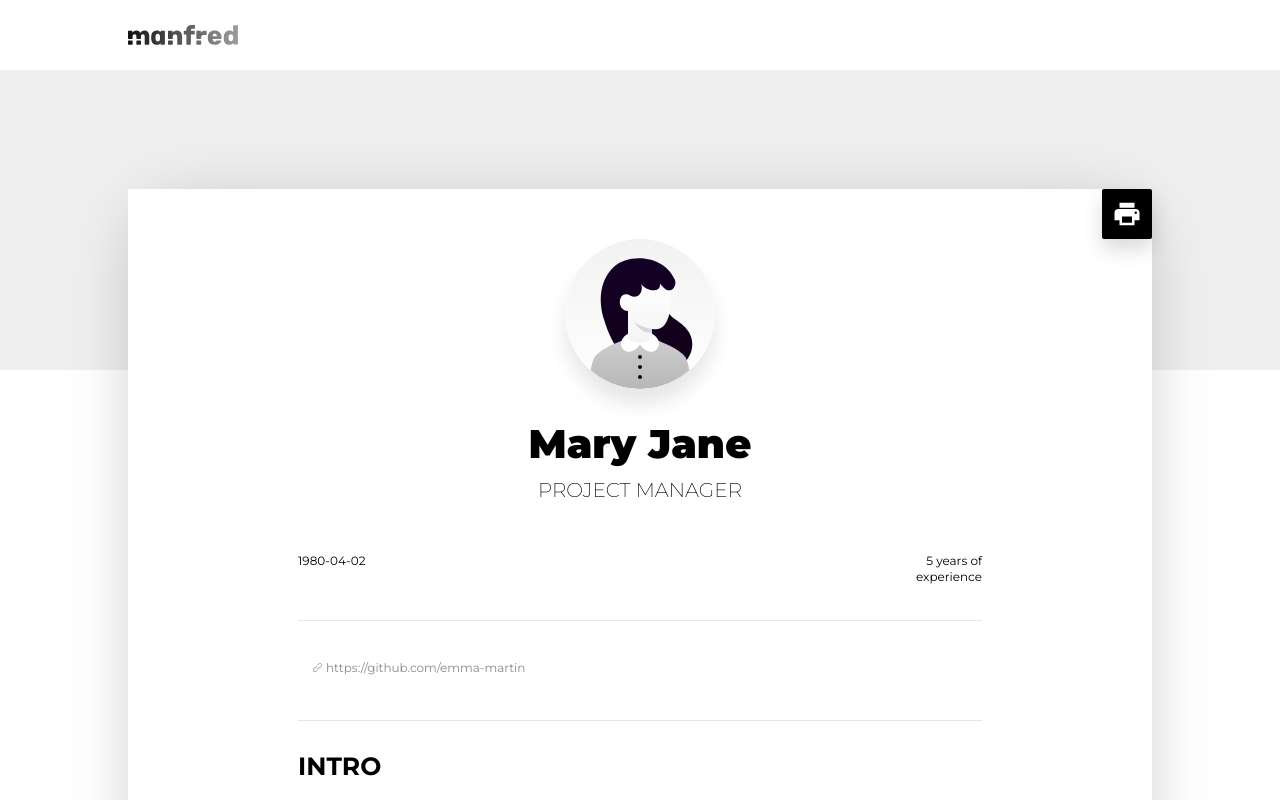
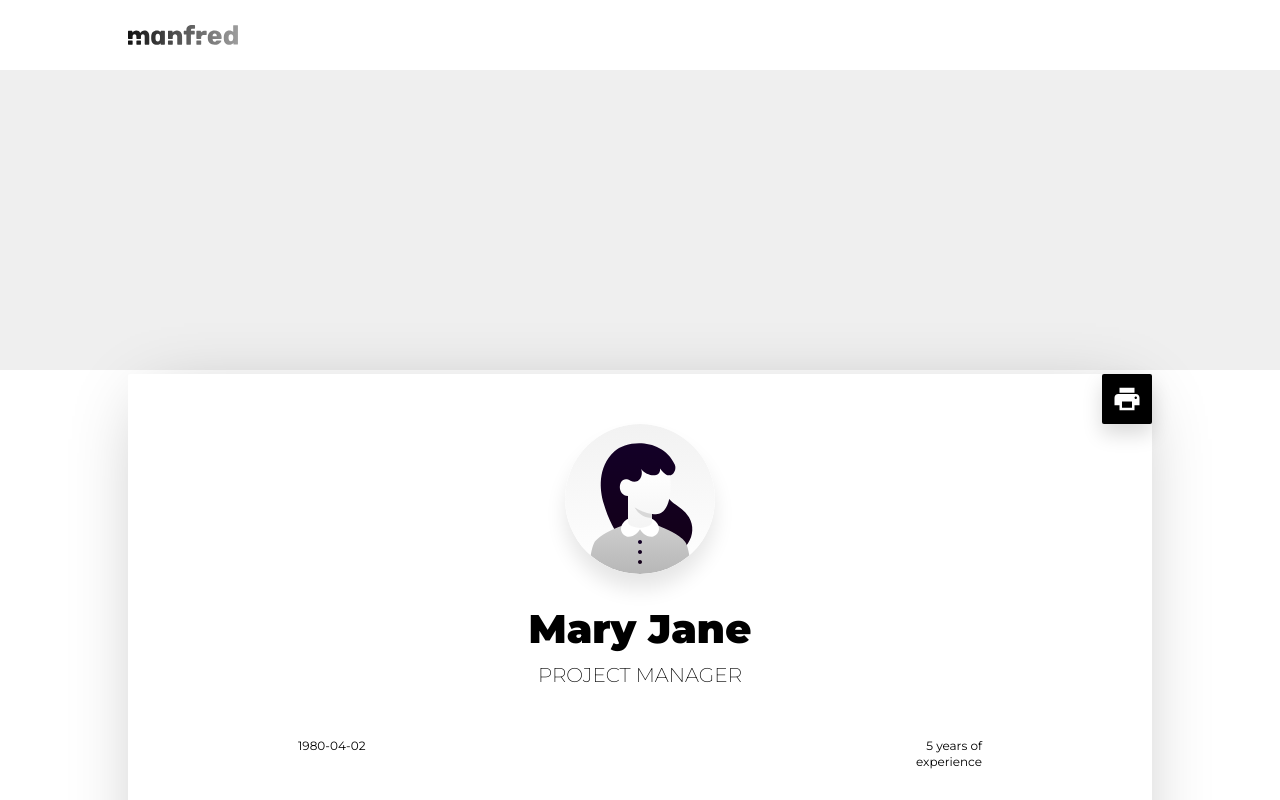
Before and after one commit to sayheylaura/manfred-awesomic-cv, a React (Create React App) app: page /#/ in a window 1280 px wide. Shown: the top 800 px of the page. Built offline with nearby package versions, Linux system fonts and the light colour scheme.

Commit message:
Create Json component and instantiate in Main. Instantiate a textarea and control it from App state

```diff
--- a/src/App.js
+++ b/src/App.js
@@ -14,10 +14,17 @@ class App extends Component {
     };
 
     this.handlePrintBtn = this.handlePrintBtn.bind(this);
+    this.handleJsonText = this.handleJsonText.bind(this);
   }
 
   handlePrintBtn() {
     window.print();
+  }
+
+  handleJsonText(event) {
+    const currentValue = event.currentTarget.value;
+    const parsedValue = JSON.parse(currentValue);
+    this.setState({ sample: parsedValue });
   }
 
   render() {
@@ -25,7 +32,11 @@ class App extends Component {
     return (
       <div className="App">
         <Header />
-        <Main sample={sample} handlePrintBtn={this.handlePrintBtn} />
+        <Main
+          sample={sample}
+          handlePrintBtn={this.handlePrintBtn}
+          handleJsonText={this.handleJsonText}
+        />
         <Footer />
       </div>
     );
--- a/src/components/Form/index.js
+++ b/src/components/Form/index.js
@@ -5,7 +5,7 @@ class Form extends Component {
   render() {
     return (
       <section className="form__wrapper">
-        Form
+        <h2 className="form__title">Here will be the form</h2>
       </section>
     );
   }
--- /dev/null
+++ b/src/components/Json/index.js
@@ -0,0 +1,31 @@
+import React, { Component } from "react";
+import PropTypes from "prop-types";
+import Textarea from "../Textarea";
+
+class Json extends Component {
+  render() {
+    const { sample, handleJsonText } = this.props;
+    const parsedSample = JSON.stringify(sample);
+    return (
+      <section className="json__wrapper">
+        <h2 className="json__title">JSON viewer</h2>
+        <p className="json__guidelines">
+          Paste here your JSON and check the CV created. When you're done
+          modifying it, your new JSON will be here waiting to be copied back!
+        </p>
+        <Textarea
+          name="json"
+          value={parsedSample}
+          handleTextChange={handleJsonText}
+        />
+      </section>
+    );
+  }
+}
+
+Json.propTypes = {
+  sample: PropTypes.object.isRequired,
+  handleJsonText: PropTypes.func.isRequired
+};
+
+export default Json;
--- a/src/components/Main/index.js
+++ b/src/components/Main/index.js
@@ -2,13 +2,15 @@ import React, { Component } from "react";
 import PropTypes from "prop-types";
 import Preview from "../Preview";
 import Form from "../Form";
+import Json from "../Json";
 
 class Main extends Component {
   render() {
-    const { sample, handlePrintBtn } = this.props;
+    const { sample, handlePrintBtn, handleJsonText } = this.props;
     return (
       <main className="main">
         <Form />
+        <Json sample={sample} handleJsonText={handleJsonText} />
         <Preview sample={sample} handlePrintBtn={handlePrintBtn} />
       </main>
     );
@@ -16,7 +18,9 @@ class Main extends Component {
 }
 
 Main.propTypes = {
-  sample: PropTypes.object.isRequired
+  sample: PropTypes.object.isRequired,
+  handlePrintBtn: PropTypes.func.isRequired,
+  handleJsonText: PropTypes.func.isRequired
 };
 
 export default Main;
--- a/src/components/Textarea/index.js
+++ b/src/components/Textarea/index.js
@@ -1,10 +1,20 @@
 import React from "react";
 import PropTypes from "prop-types";
 
-const Textarea = ({ name }) => <textarea name={name} rows="8" cols="50" />;
+const Textarea = ({ name, value, handleTextChange }) => (
+  <textarea
+    name={name}
+    value={value}
+    rows="8"
+    cols="50"
+    onChange={handleTextChange}
+  />
+);
 
 Textarea.propTypes = {
-  name: PropTypes.string.isRequired
+  name: PropTypes.string.isRequired,
+  value: PropTypes.string.isRequired,
+  handleTextChange: PropTypes.func.isRequired
 };
 
 export default Textarea;
```
